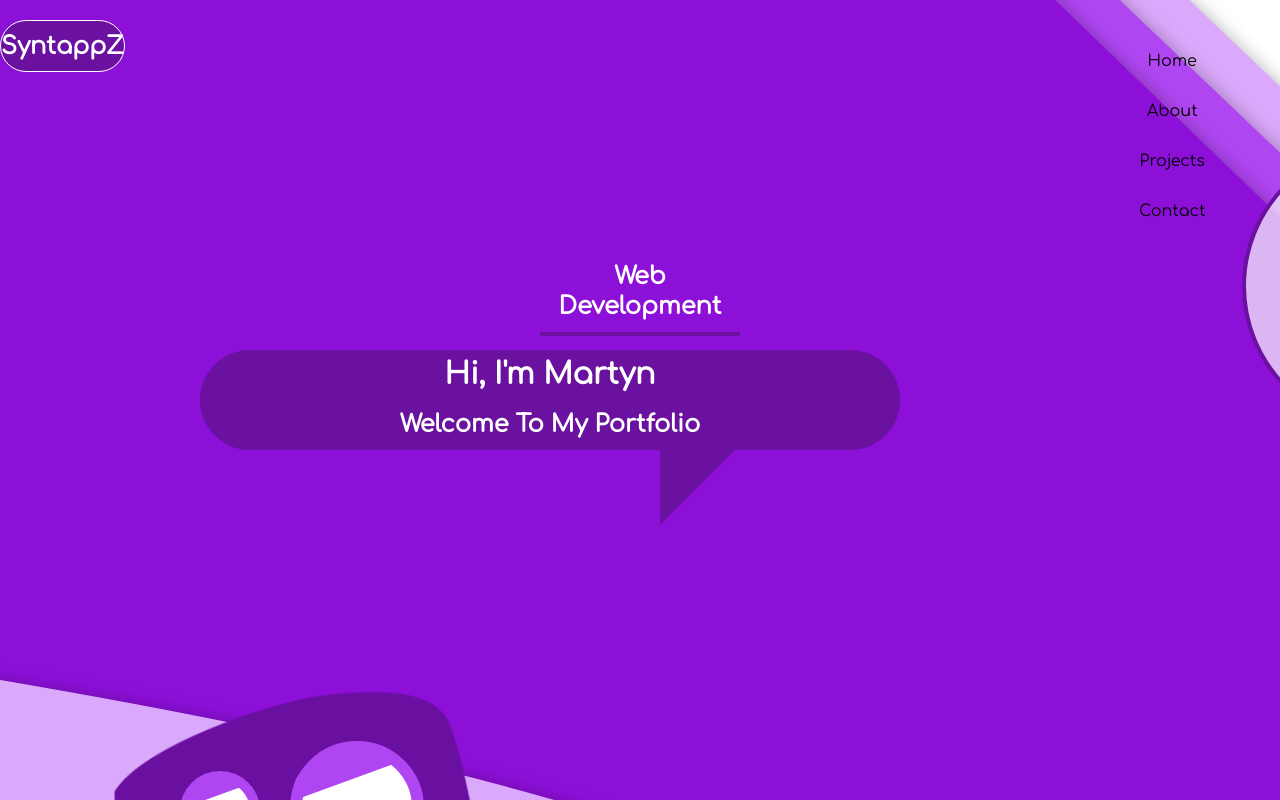
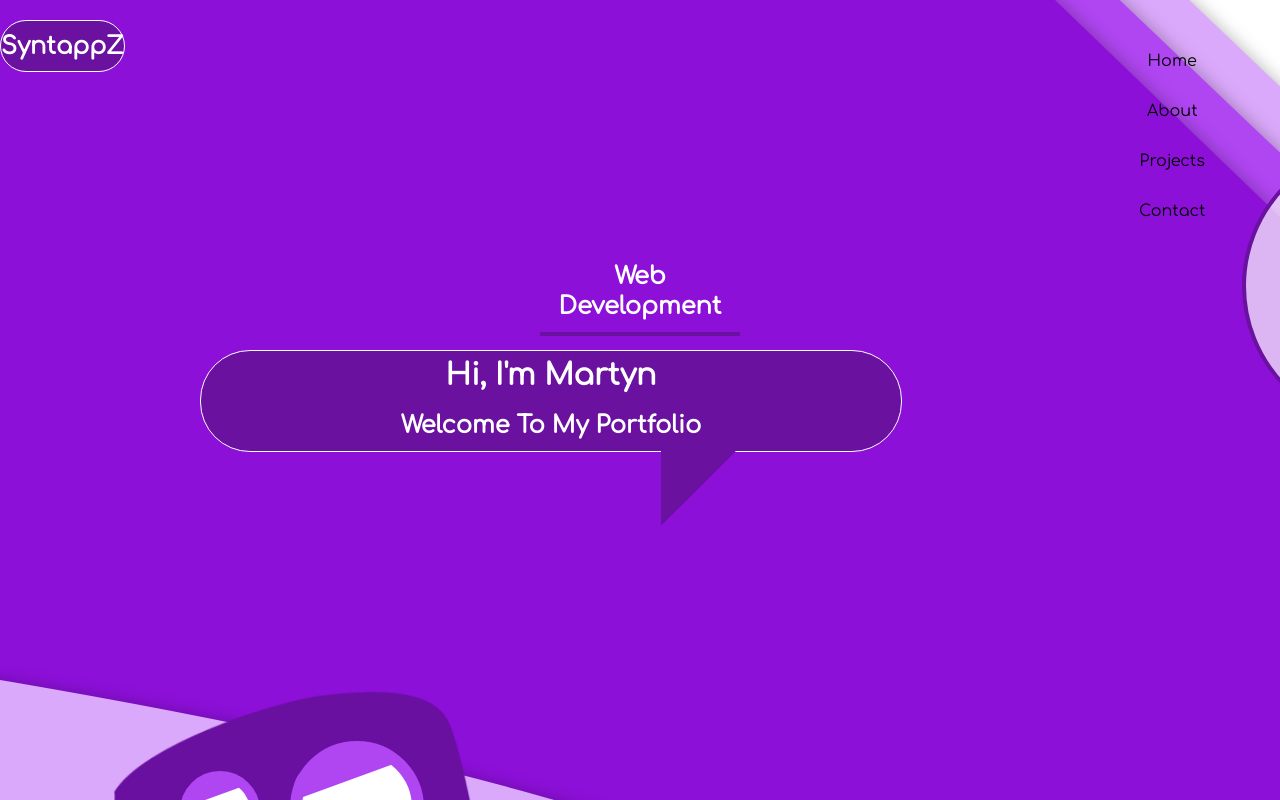
Before and after one commit to SyntappZ/old-portfolio, a plain HTML site: page index.html in a window 1280 px wide. Drawn offline with Linux system fonts and the light colour scheme.

Commit message:
Update style.css

```diff
--- a/style.css
+++ b/style.css
@@ -141,6 +141,7 @@ nav ul li a:hover{
     height:100px;
     border-radius:50px;
     background-color:#6a11a0;
+    border:solid 1px #fff;
 
 }
 .welcomeWrap h1{
```
